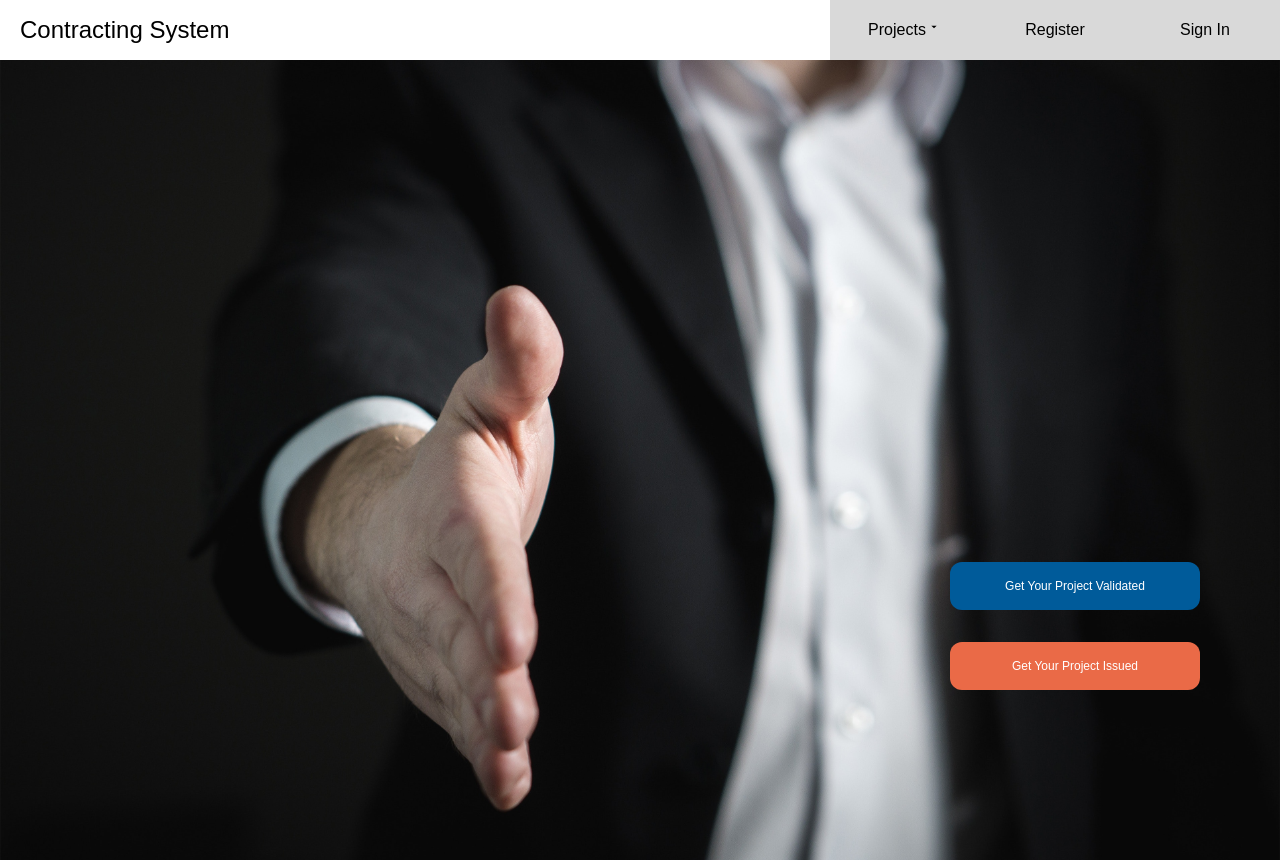
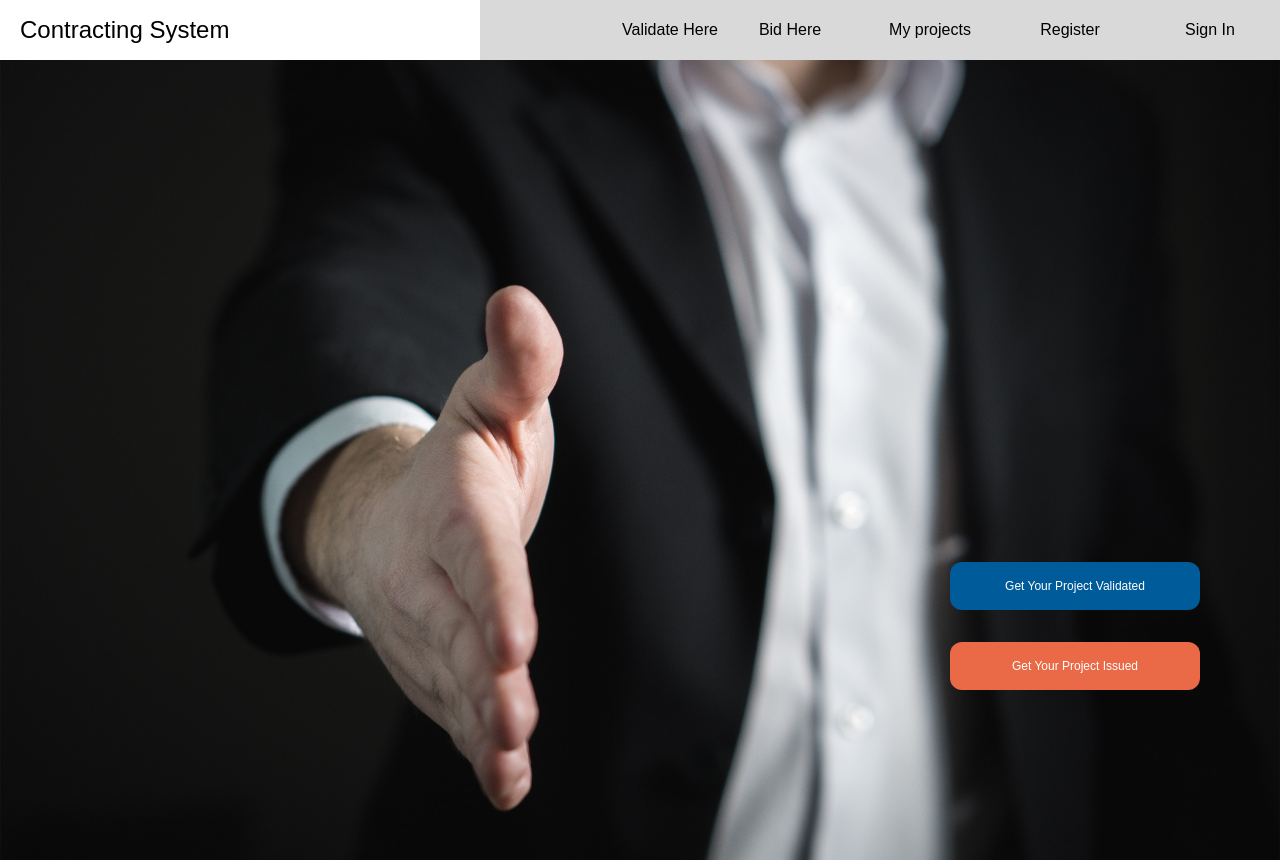
Before and after one commit to Abhayngu/Online-Contracting-System, a React (Create React App) app in the folder client/: page / in a window 1280 px wide. Shown: the top 860 px of the page. Built offline with nearby package versions, Linux system fonts and the light colour scheme; the HTML template or start-up script is replaced by a standard one.

Commit message:
Modofied Header

```diff
--- a/client/src/Components/Header.js
+++ b/client/src/Components/Header.js
@@ -50,7 +50,7 @@ function Header({ c }) {
 			alignItems: 'center',
 		},
 		icons: {
-			width: '150px',
+			width: '140px',
 			display: 'flex',
 			backgroundColor: '#d9d9d9',
 			height: '100%',
@@ -58,11 +58,29 @@ function Header({ c }) {
 			alignItems: 'center',
 			cursor: 'pointer',
 		},
+		icons1:{
+			width: '100px',
+			display: 'flex',
+			backgroundColor: '#d9d9d9',
+			height: '100%',
+			justifyContent: 'center',
+			alignItems: 'center',
+			cursor: 'pointer',
+
+		},
+
 		dropdownContainer: {
 			position: 'relative',
 		},
 		Register: {},
 		SignIn: {},
+		MyProject: {
+
+		},
+		BidHere :{
+
+		},
+		ValiadteHere :{},
 		projectListContainer: {
 			position: 'absolute',
 			top: '0px',
@@ -168,14 +186,7 @@ function Header({ c }) {
 								className="no-scrollbar"
 								style={customStyle.projectListContainer}
 							>
-								<div style={customStyle.listContainer}>
-									<div className="flex-vc">
-										<span>Projects</span>
-										<span onClick={visibleOptions}>
-											<RiArrowDropDownFill />
-										</span>
-									</div>
-								</div>
+
 								<div className={display}>
 									<div
 										className="shadow"
@@ -198,6 +209,33 @@ function Header({ c }) {
 								</div>
 							</ul>
 						</div>
+						<div
+
+								style={{
+									...customStyle.ValiadteHere,
+									...customStyle.icons1,
+								}}
+							>
+							Validate Here
+							</div>
+						<div
+
+								style={{
+									...customStyle.BidHere,
+									...customStyle.icons,
+								}}
+							>
+								Bid Here
+							</div>
+						<div
+
+								style={{
+									...customStyle.MyProject,
+									...customStyle.icons,
+								}}
+							>
+								My projects
+							</div>
 						{isLoggedIn == false ? (
 							<div
 								onClick={goToRegisterPage}
```
